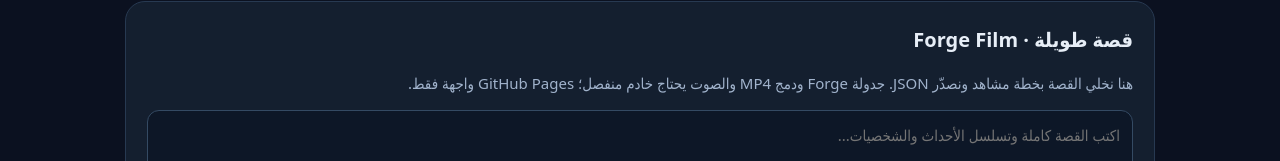
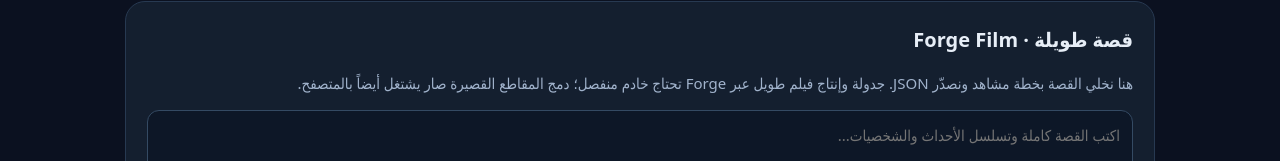
Before and after one commit to Basmali12/iraqi-film-forge, a website: page site/index.html in a window 1280 px wide. Shown: the part 1674-1835 px from the top of the page. Drawn offline with Linux system fonts and the light colour scheme.

Commit message:
Explain separate browser MP4 merge and server film production

```diff
--- a/site/index.html
+++ b/site/index.html
@@ -20,6 +20,6 @@
 <p class="note">حدّد ملفات الفيديو بترتيب الأسماء مثل 01.mp4 ثم 02.mp4. المقاطع تنحفظ محلياً في المتصفح إن سمحت المساحة. لا ينرفع الفيديو إلى خادم خارجي للدمج.</p>
 </div></section>
 </div>
-<section><h2>قصة طويلة · Forge Film</h2><p>هنا نخلي القصة بخطة مشاهد ونصدّر JSON. جدولة Forge ودمج MP4 والصوت يحتاج خادم منفصل؛ GitHub Pages واجهة فقط.</p><textarea id="story" rows="5" placeholder="اكتب القصة كاملة وتسلسل الأحداث والشخصيات..."></textarea><div class="flex"><select id="filmDuration"><option value="45">45 ثانية</option><option value="180">3 دقائق</option><option value="600">10 دقائق</option></select><button id="plan">تقسيم القصة</button><button id="savePlan" disabled>تنزيل JSON</button></div><div id="planStatus" class="status">بانتظار القصة</div><div id="scenes"></div></section>
+<section><h2>قصة طويلة · Forge Film</h2><p>هنا نخلي القصة بخطة مشاهد ونصدّر JSON. جدولة وإنتاج فيلم طويل عبر Forge تحتاج خادم منفصل؛ دمج المقاطع القصيرة صار يشتغل أيضاً بالمتصفح.</p><textarea id="story" rows="5" placeholder="اكتب القصة كاملة وتسلسل الأحداث والشخصيات..."></textarea><div class="flex"><select id="filmDuration"><option value="45">45 ثانية</option><option value="180">3 دقائق</option><option value="600">10 دقائق</option></select><button id="plan">تقسيم القصة</button><button id="savePlan" disabled>تنزيل JSON</button></div><div id="planStatus" class="status">بانتظار القصة</div><div id="scenes"></div></section>
 <footer>هذا مشروع مستقل تماماً عن «مشهد». مفتاحك لا يُنشر بالكود. قد تحتاج اتصال API عبر خادم وسيط إذا رفض المتصفح الطلب بسبب CORS. <a href="https://github.com/Basmali12/iraqi-film-forge">مستودعنا الجديد</a></footer>
 </main></body></html>
```
